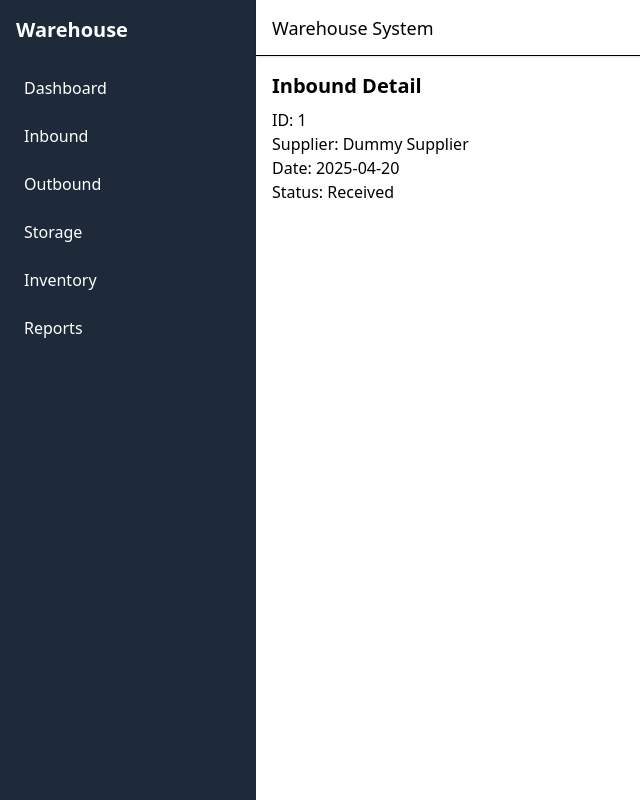
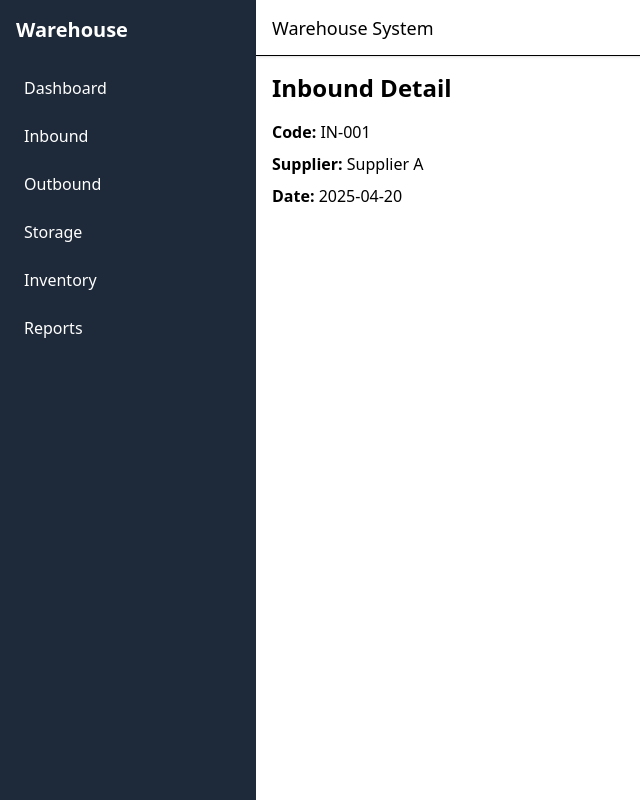
Before and after one commit to muhammadnurhusain/testing, a Next.js app: page /inbound/1 in a window 1280 px wide. Shown: the whole page, without its empty margins (0-640 px from the left). Built offline with nearby package versions, Linux system fonts and the light colour scheme.

Commit message:
fix error inbound detail

```diff
--- a/app/inbound/[id]/page.tsx
+++ b/app/inbound/[id]/page.tsx
@@ -1,11 +1,25 @@
 export default function InboundDetailPage({ params }: { params: { id: string } }) {
+  const inbound = {
+    id: params.id,
+    code: `IN-00${params.id}`,
+    supplier: "Supplier A",
+    date: "2025-04-20",
+  };
+
   return (
     <div>
-      <h2 className="text-xl font-bold mb-2">Inbound Detail</h2>
-      <p>ID: {params.id}</p>
-      <p>Supplier: Dummy Supplier</p>
-      <p>Date: 2025-04-20</p>
-      <p>Status: Received</p>
+      <h1 className="text-2xl font-bold mb-4">Inbound Detail</h1>
+      <div className="space-y-2">
+        <div>
+          <strong>Code:</strong> {inbound.code}
+        </div>
+        <div>
+          <strong>Supplier:</strong> {inbound.supplier}
+        </div>
+        <div>
+          <strong>Date:</strong> {inbound.date}
+        </div>
+      </div>
     </div>
   );
 }
```
